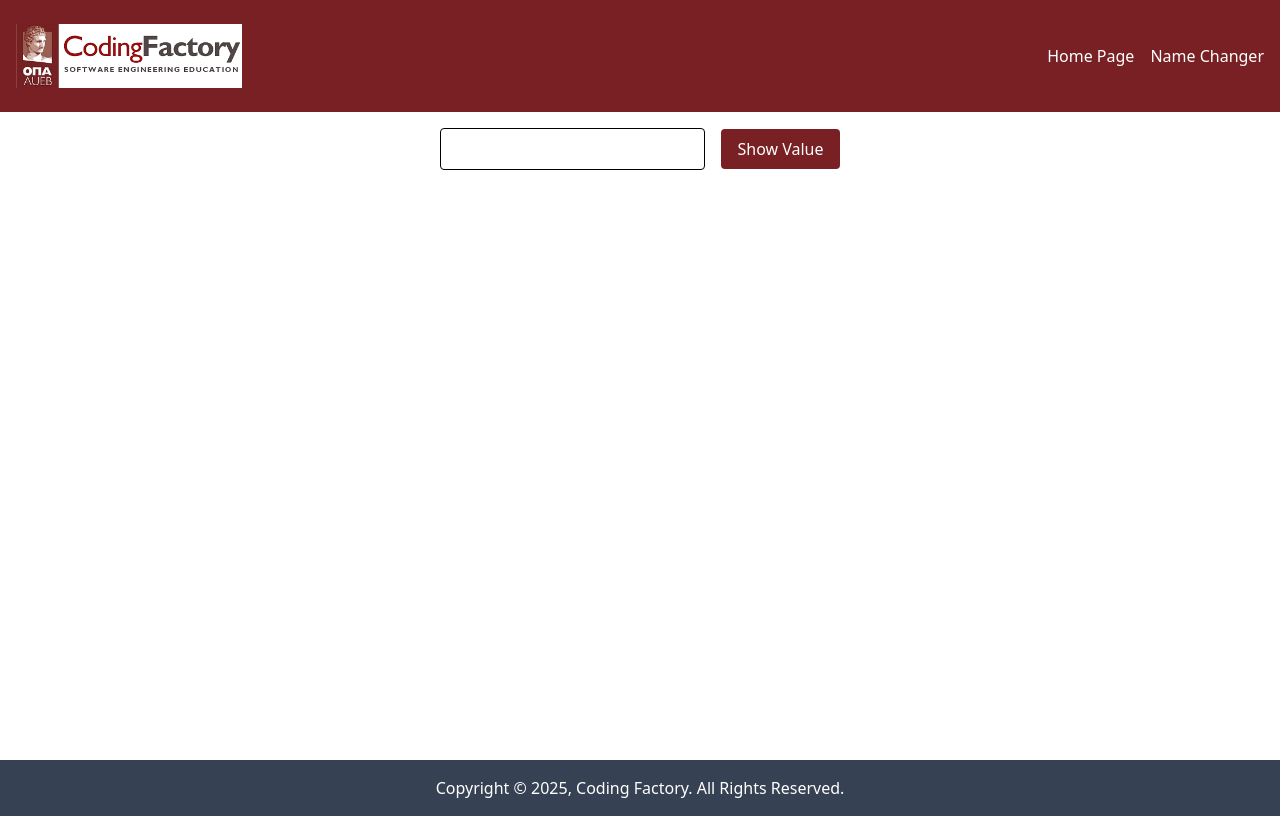
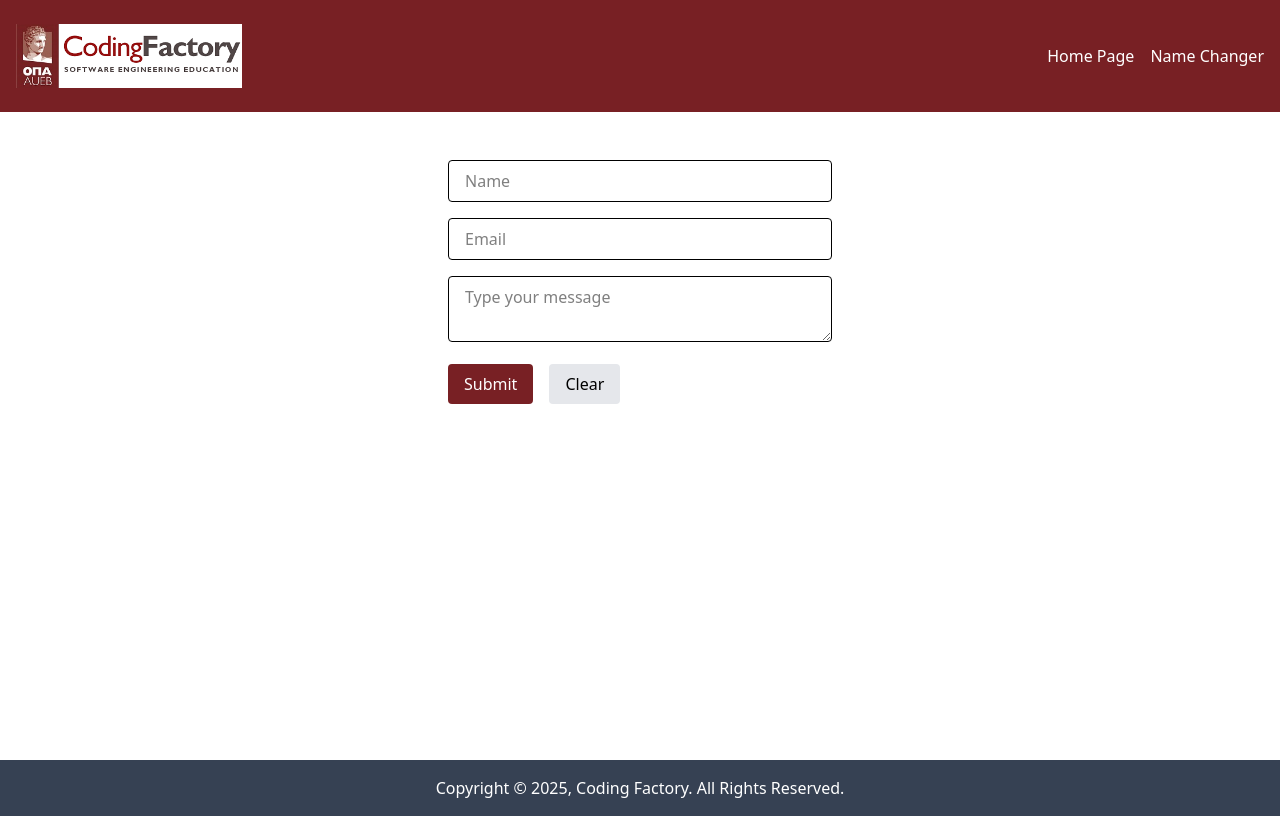
Before and after one commit to ChristosTA/cf7-components-intro, a React (Vite) app: page / in a window 1280 px wide. Built offline with nearby package versions, Linux system fonts and the light colour scheme.

Commit message:
feat: add MultiFieldForm component with html validation

```diff
--- a/src/App.tsx
+++ b/src/App.tsx
@@ -18,7 +18,8 @@
 import AutoRedirectPage from "./pages/AutoRedirectPage.tsx";
 import NotFoundPage from "./pages/NotFoundPage.tsx";
 // import FocusInput from "./components/FocusInput.tsx";
-import UnControlledInput from "./components/UnControlledInput.tsx";
+// import UnControlledInput from "./components/UnControlledInput.tsx";
+import MultiFieldForm from "./components/MultiFieldForm.tsx";
 // import Counter from "./components/Counter.tsx";
 // import NameChanger from "./components/NameChanger.tsx";
 // import CounterWithMoreStates from "./components/CounterWithMoreStates.tsx";
@@ -68,7 +69,7 @@
                     <Route element={<RouterLayout/>}>
                         {/*<Route index element={<HomePage />}/>*/}
                         {/*<Route index element={<FocusInput/>}/>*/}
-                        <Route index element={<UnControlledInput/>}/>
+                        <Route index element={<MultiFieldForm/>}/>
                         <Route path="users/:userId" element={<UserPage />}/>
                         <Route path="users" element={<UserPage />} />
                     </Route>
--- /dev/null
+++ b/src/components/MultiFieldForm.tsx
@@ -0,0 +1,105 @@
+import {useEffect, useState} from "react";
+
+type formValues = {
+    name: string,
+    email: string,
+    message: string,
+}
+
+const initialValues = {
+    name: "",
+    email: "",
+    message: "",
+}
+
+const MultiFieldForm = () => {
+    const [values, setValue] = useState<formValues>(initialValues);
+
+    const [submittedData, setSubmittedData] = useState<formValues | null>(null);
+
+    useEffect(()=>{
+        document.title = "MultiFieldForm";
+    }, [])
+
+    const handleChange =
+        (e: React.ChangeEvent<HTMLInputElement|HTMLTextAreaElement>) => {
+
+        const {name, value} = e.target;
+
+        setValue((prev)=> ({
+            ...prev, [name] : value
+        }));
+
+
+    };
+
+    const handleClear = () =>{
+        setValue(initialValues);
+        setSubmittedData(null);
+    };
+
+    const handleSubmit = (e:React.FormEvent) =>{
+        e.preventDefault();
+        setSubmittedData(values);
+        console.log(values);
+        setValue(initialValues);
+    };
+
+
+    return(
+        <>
+            <div className="mx-auto max-w-sm mt-16 flex">
+            <form onSubmit={handleSubmit} className="space-y-4 ">
+                <input
+                    name="name"
+                    type="text"
+                    value={values.name}
+                    placeholder="Name"
+                    onChange={handleChange}
+                    className="w-full px-4 py-2 rounded border"
+                    required
+                />
+                <input
+                    name="email"
+                    type="email"
+                    value={values.email}
+                    placeholder="Email"
+                    onChange={handleChange}
+                    className="w-full px-4 py-2 rounded border"
+                    required
+                />
+                <textarea
+                    className="w-full px-4 py-2 rounded border"
+                    name="message"
+                    value={values.message}
+                    placeholder="Type your message"
+                    onChange={handleChange}
+                    required
+                ></textarea>
+                <div className="flex text-center  gap-4">
+                    <button
+                        type="submit"
+                        className="bg-cf-dark-red text-white px-4 py-2 rounded">
+                        Submit
+                    </button>
+                    <button
+                        type="button"
+                        onClick={handleClear}
+                        className="bg-gray-200 text-cf-gray-700 px-4 py-2 rounded">
+                        Clear
+                    </button>
+                </div>
+                { submittedData && (
+                    <div className="mt-5 border-t pt-4 space-y-2">
+                        <h2 className="font-semibold">Submitted Data</h2>
+                        <p><strong>Name:</strong>{submittedData.name}</p>
+                        <p><strong>Email:</strong>{submittedData.email}</p>
+                        <p><strong>Message:</strong>{submittedData.message}</p>
+                    </div>
+                )}
+            </form>
+            </div>
+        </>
+    )
+}
+export default MultiFieldForm
```
